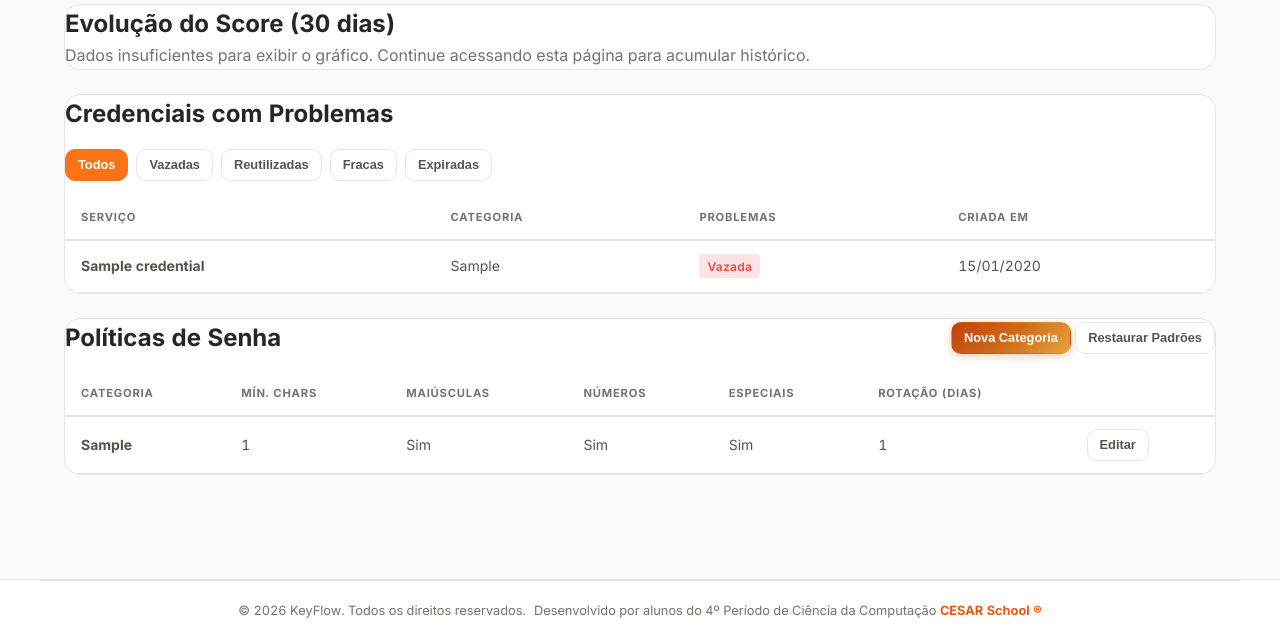
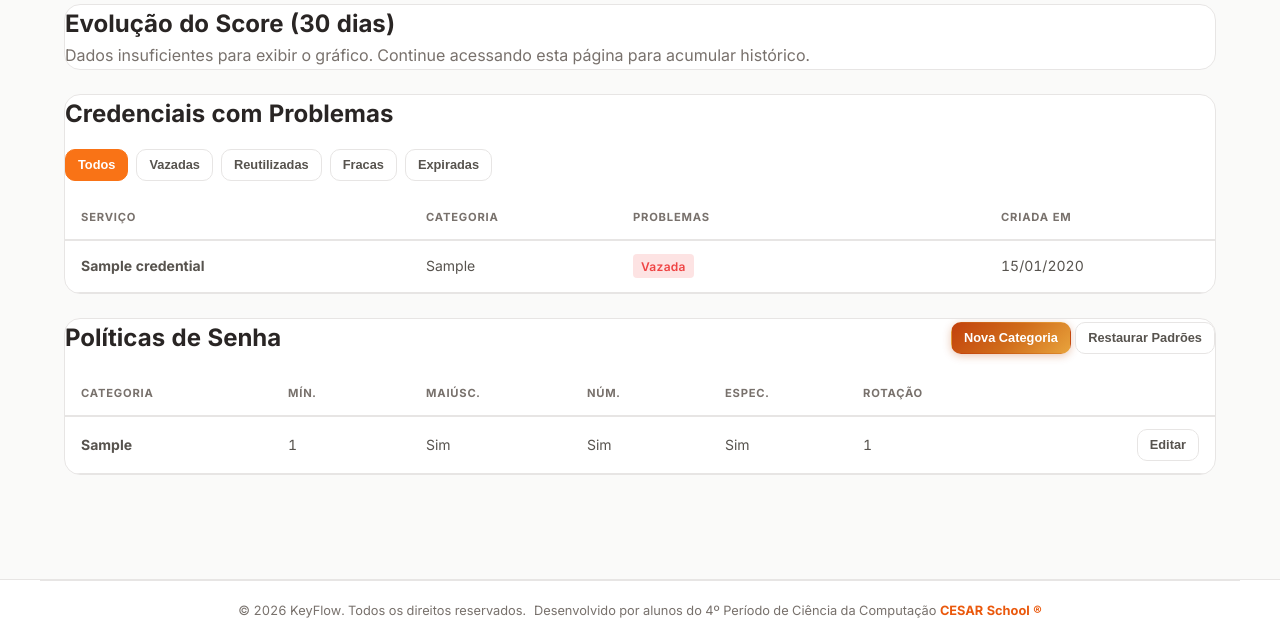
Before and after one commit to joaovictorgcu/projeto_5, a Flask app: page /dashboard/security in a window 1280 px wide. Shown: the part 397-1039 px from the top of the page. Run offline with Flask 3, Linux system fonts and the light colour scheme; a user stored in the database is signed in; tables that the repository leaves empty hold one stand-in row (values such as "Sample post"); some libraries are stand-ins or nearby versions.

Commit message:
alinha colunas das tabelas no dashboard de segurança

```diff
--- a/static/style.css
+++ b/static/style.css
@@ -2632,6 +2632,36 @@ select:focus-visible {
     -webkit-overflow-scrolling: touch;
 }
 
+/* Security tables column widths */
+.security-score-section + .card .table th,
+.security-score-section + .card .table td { vertical-align: middle; }
+
+.table-security-problems { table-layout: fixed; width: 100%; }
+.table-security-problems th:nth-child(1),
+.table-security-problems td:nth-child(1) { width: 30%; }
+.table-security-problems th:nth-child(2),
+.table-security-problems td:nth-child(2) { width: 18%; }
+.table-security-problems th:nth-child(3),
+.table-security-problems td:nth-child(3) { width: 32%; }
+.table-security-problems th:nth-child(4),
+.table-security-problems td:nth-child(4) { width: 20%; }
+
+.table-security-policies { table-layout: fixed; width: 100%; }
+.table-security-policies th:nth-child(1),
+.table-security-policies td:nth-child(1) { width: 18%; }
+.table-security-policies th:nth-child(2),
+.table-security-policies td:nth-child(2) { width: 12%; }
+.table-security-policies th:nth-child(3),
+.table-security-policies td:nth-child(3) { width: 14%; }
+.table-security-policies th:nth-child(4),
+.table-security-policies td:nth-child(4) { width: 12%; }
+.table-security-policies th:nth-child(5),
+.table-security-policies td:nth-child(5) { width: 12%; }
+.table-security-policies th:nth-child(6),
+.table-security-policies td:nth-child(6) { width: 18%; }
+.table-security-policies th:nth-child(7),
+.table-security-policies td:nth-child(7) { width: 14%; text-align: right; }
+
 .modal-overlay {
     display: none;
     position: fixed;
--- a/templates/security_dashboard.html
+++ b/templates/security_dashboard.html
@@ -76,7 +76,7 @@
         <button class="btn btn-sm btn-outline filter-btn" data-filter="expired">Expiradas</button>
     </div>
     <div class="table-responsive">
-        <table class="table">
+        <table class="table table-security-problems">
             <thead>
                 <tr>
                     <th>Serviço</th>
@@ -130,15 +130,15 @@
     </div>
 
     <div class="table-responsive">
-        <table class="table">
+        <table class="table table-security-policies">
             <thead>
                 <tr>
                     <th>Categoria</th>
-                    <th>Mín. Chars</th>
-                    <th>Maiúsculas</th>
-                    <th>Números</th>
-                    <th>Especiais</th>
-                    <th>Rotação (dias)</th>
+                    <th>Mín.</th>
+                    <th>Maiúsc.</th>
+                    <th>Núm.</th>
+                    <th>Espec.</th>
+                    <th>Rotação</th>
                     <th></th>
                 </tr>
             </thead>
```
